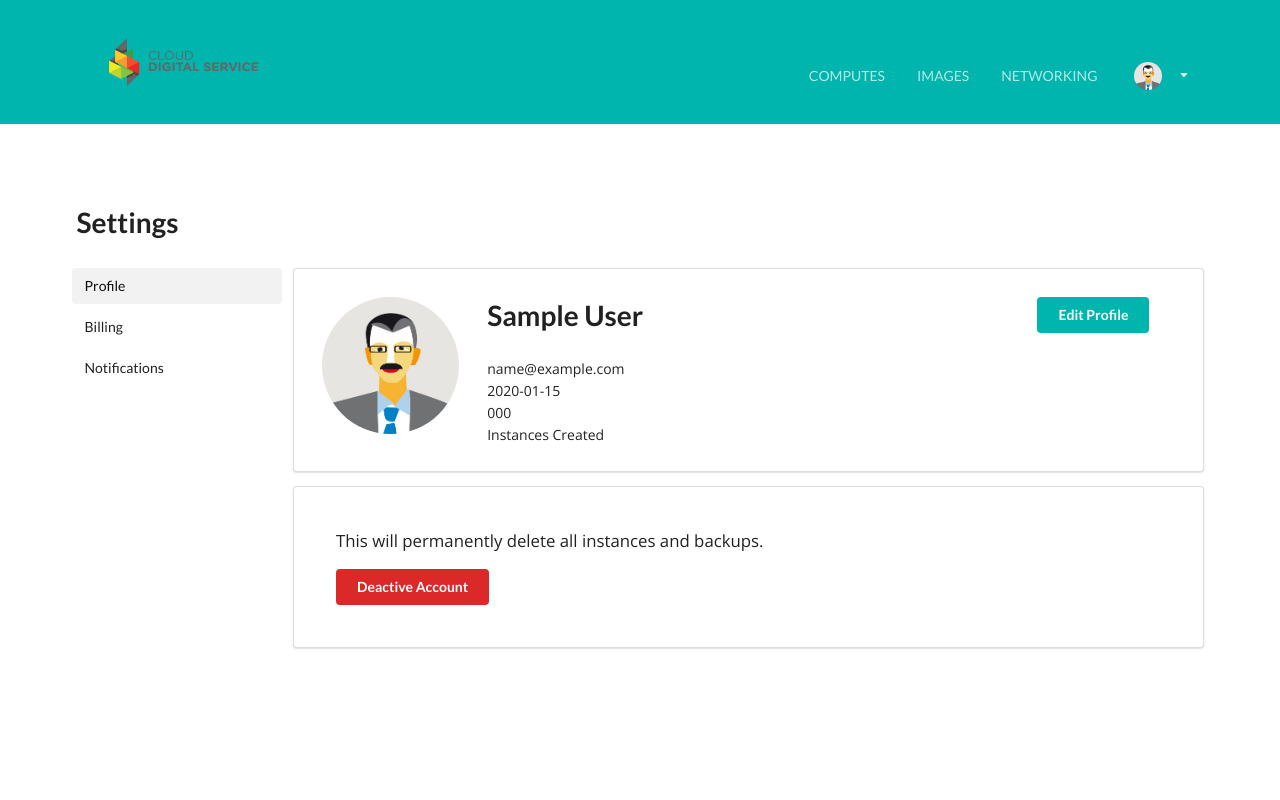
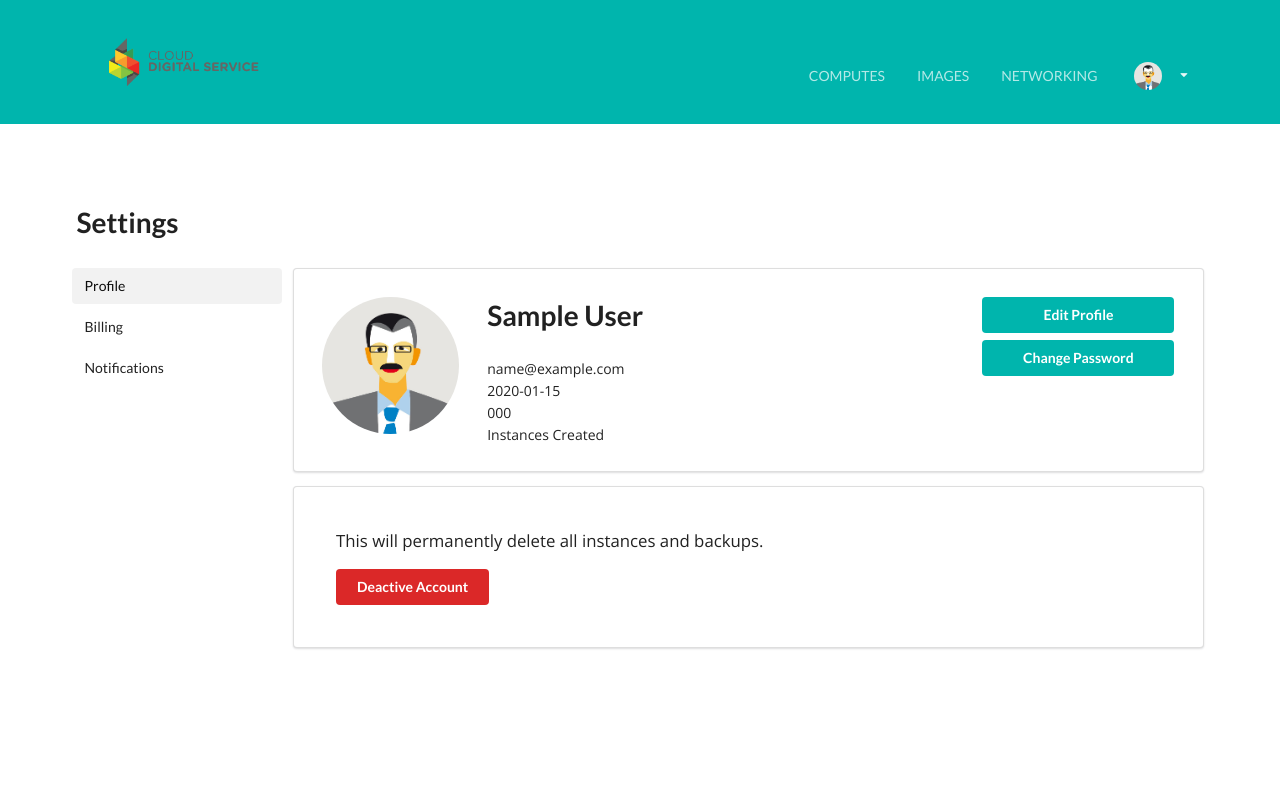
Before and after one commit to rasyadh/CloudDDSWeb, a Flask app: page /manage/settings in a window 1280 px wide. Run offline with Flask 2, Linux system fonts and the light colour scheme; the visitor is signed in with stand-in values (Sample User, id 1); tables that the repository leaves empty hold one stand-in row (values such as "Sample post"); parts of the project's set-up code (start-up, migrations or seed data) failed here and were passed over; some libraries are stand-ins or nearby versions.

Commit message:
moving glance.py path

```diff
--- a/project/templates/settings.html
+++ b/project/templates/settings.html
@@ -21,7 +21,7 @@
                         <div class="three wide column">
                             <img class="ui small avatar image" src="../static/img/avatar/tom.jpg">
                         </div>
-                        <div class="ten wide stretched column">
+                        <div class="nine wide stretched column">
                             <h3>{{users.name}}</h3>
                             <div class="ui list">
                                 <div class="item">{{users.email}}</div>
@@ -30,8 +30,11 @@
                                 <div class="item">Instances Created</div>
                             </div>
                         </div>
-                        <div class="three wide column">
-                            <a class="ui teal editprofile button">Edit Profile</a>
+                        <div class="four wide column">
+                            <div class="ui right aligned container">
+                                <a class="ui fluid teal editprofile button" style="margin-bottom: .5em;">Edit Profile</a>
+                                <a class="ui fluid teal changepass button">Change Password</a>
+                            </div>
                         </div>
                     </div>
                 </div>
--- a/project/views.py
+++ b/project/views.py
@@ -184,7 +184,7 @@ def create_instance():
     keyJSON = json.loads(keyJSON)
     imageJSON = glance.imageList("yj34f8r7j34t79j38jgygvf3")
     imageJSON = json.loads(imageJSON)
-    return render_template('create-instance.html',flavorlist = flavorJSON,keylist=keyJSON,imagelist=imageJSON)
+    return render_template('create-instance.html',flavorlist = flavorJSON,keylist=keyJSON,imagelist=imageJSON,users=users)
     #return str(respJSON['flavors'])
 
 @app.route('/manage/images')
```
Also changed, not shown: restapi/glance.py (renamed from glance.py).
